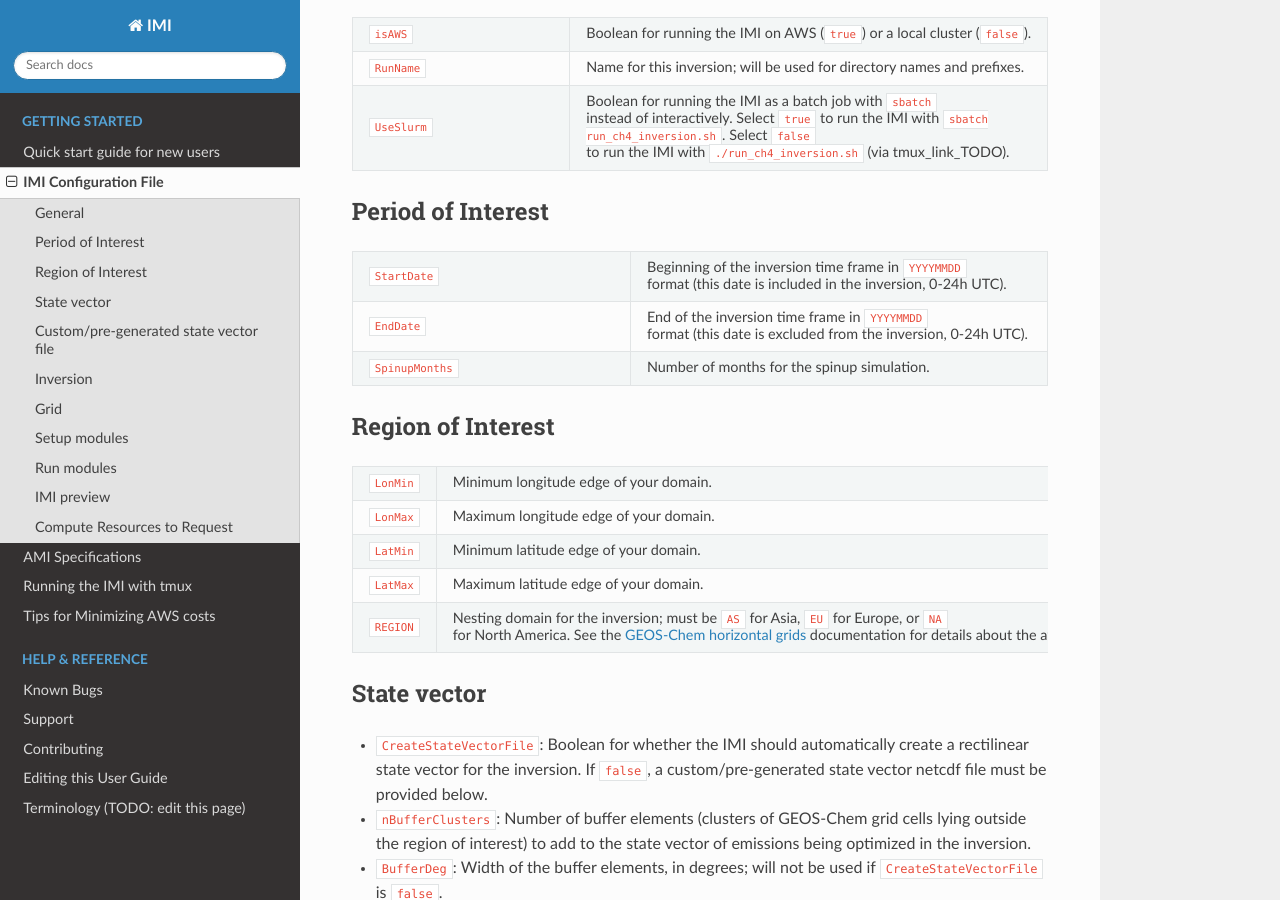
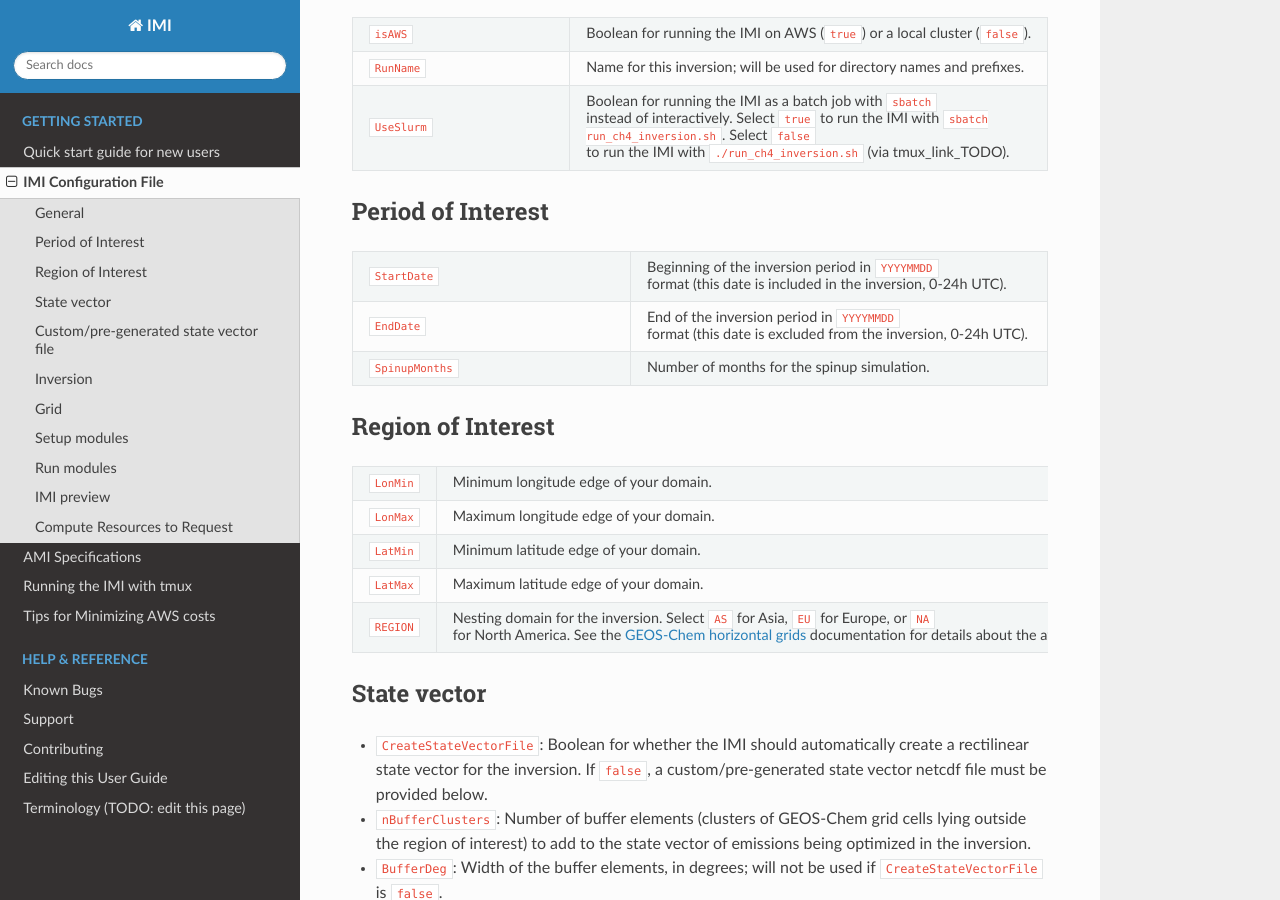
Before and after one commit to geoschem/integrated_methane_inversion, a Sphinx documentation site: the page built from docs/source/getting-started/imi-config-file.rst, in a window 1280 px wide and 900 px high, scrolled down 248 px. Built offline with Sphinx 7.4.7 and the Read the Docs theme 2.0.0, drawn with Linux system fonts in a browser that asks for light colours.

Commit message:
table formatting

```diff
--- a/docs/source/getting-started/imi-config-file.rst
+++ b/docs/source/getting-started/imi-config-file.rst
@@ -12,7 +12,9 @@
    * - ``RunName``
      - Name for this inversion; will be used for directory names and prefixes.
    * - ``UseSlurm``
-     - Boolean for running the IMI as a batch job with ``sbatch`` instead of interactively. Select ``true`` to run the IMI with ``sbatch run_ch4_inversion.sh``. Select ``false`` to run the IMI with ``./run_ch4_inversion.sh`` (via tmux_link_TODO).
+     - Boolean for running the IMI as a batch job with ``sbatch`` instead of interactively.
+       Select ``true`` to run the IMI with ``sbatch run_ch4_inversion.sh``.
+       Select ``false`` to run the IMI with ``./run_ch4_inversion.sh`` (via tmux_link_TODO).
 
 Period of Interest
 ~~~~~~~~~~~~~~~~~~
@@ -20,9 +22,9 @@
    :widths: 40 60
 
    * - ``StartDate``
-     - Beginning of the inversion time frame in ``YYYYMMDD`` format (this date is included in the inversion, 0-24h UTC).
+     - Beginning of the inversion period in ``YYYYMMDD`` format (this date is included in the inversion, 0-24h UTC).
    * - ``EndDate``
-     - End of the inversion time frame in ``YYYYMMDD`` format (this date is excluded from the inversion, 0-24h UTC).
+     - End of the inversion period in ``YYYYMMDD`` format (this date is excluded from the inversion, 0-24h UTC).
    * - ``SpinupMonths``
      - Number of months for the spinup simulation.
 
@@ -40,7 +42,10 @@
    * - ``LatMax``
      - Maximum latitude edge of your domain.
    * - ``REGION``
-     - Nesting domain for the inversion; must be ``AS`` for Asia, ``EU`` for Europe, or ``NA`` for North America. See the `GEOS-Chem horizontal grids <http://wiki.seas.harvard.edu/geos-chem/index.php/GEOS-Chem_horizontal_grids>`_ documentation for details about the available nesting domains.
+     - Nesting domain for the inversion.
+       Select ``AS`` for Asia, ``EU`` for Europe, or ``NA`` for North America.
+       See the `GEOS-Chem horizontal grids <http://wiki.seas.harvard.edu/geos-chem/index.php/GEOS-Chem_horizontal_grids>`_ documentation
+       for details about the available nesting domains.
 
 State vector
 ~~~~~~~~~~~~
```
